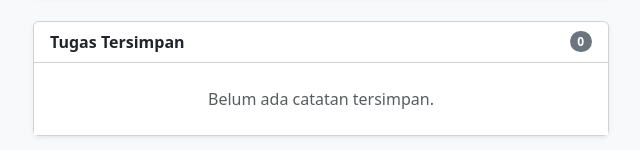
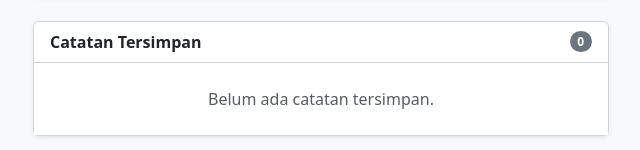
Before and after one commit to JajangNurrizqi/Catatan, a plain HTML site: page index.html in a window 1280 px wide. Shown: the part 181-331 px from the top of the page, 319-959 px from the left. Drawn offline with nearby package versions, Linux system fonts and the light colour scheme.

Commit message:
Update index.html
mengganti teks

```diff
--- a/index.html
+++ b/index.html
@@ -35,7 +35,7 @@
         <!-- Card Daftar Catatan -->
         <div class="card shadow-sm mb-3">
             <div class="card-header bg-white d-flex justify-content-between align-items-center">
-                <span class="fw-semibold">Tugas Tersimpan</span>
+                <span class="fw-semibold">Catatan Tersimpan</span>
                 <span class="badge bg-secondary rounded-pill" id="taskCount">0</span>
             </div>
             <div class="card-body p-0">
```
